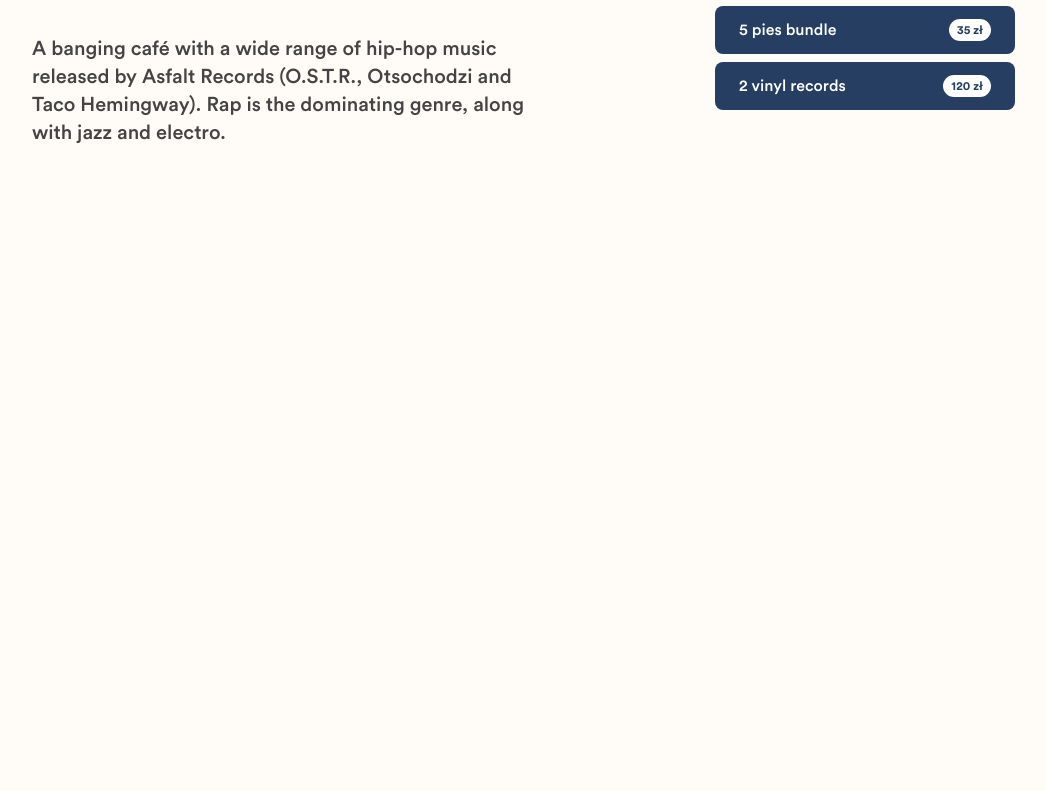
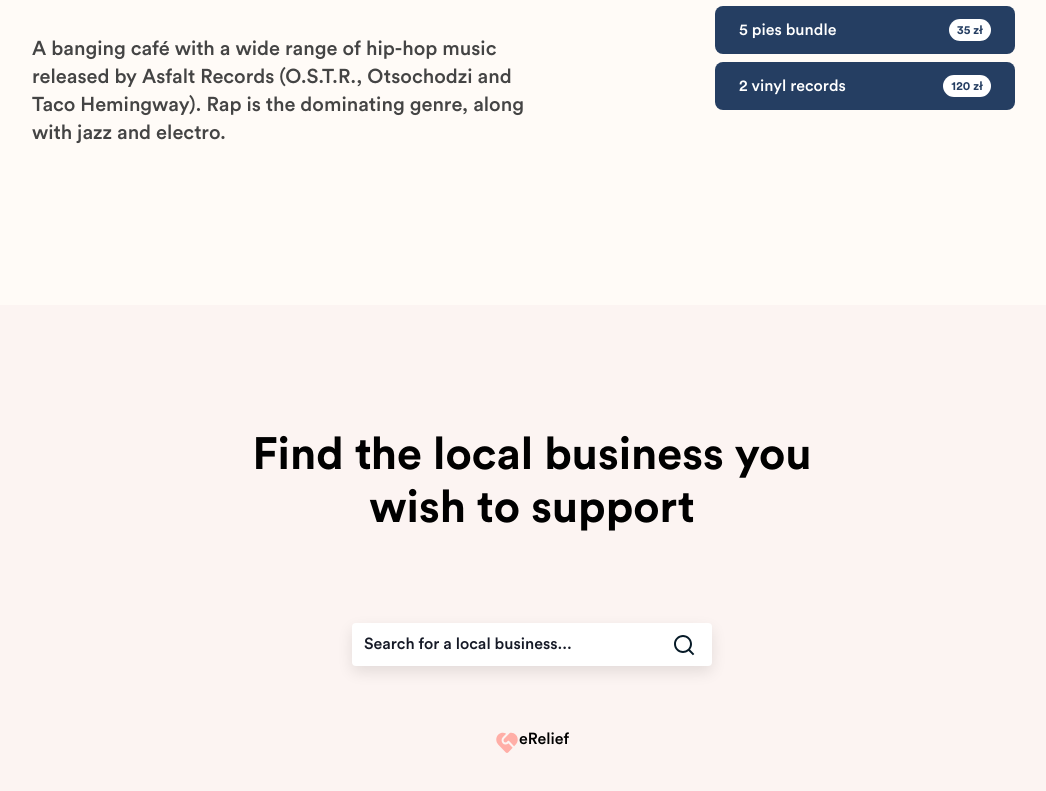
Before and after one commit to wojtekwtf/entrepreneur-relief, a Vue app: page / in a window 1280 px wide. Shown: the part 3263-4054 px from the top of the page, without its empty margins (108-1154 px from the left). Before the commit the page ends 3568 px from the top, so only its background shows below. Built offline with nearby package versions, Linux system fonts and the light colour scheme.

Commit message:
Add footer section to the landing page

```diff
--- /dev/null
+++ b/src/components/landing/Footer.vue
@@ -0,0 +1,41 @@
+<template>
+  <div class="footer-box">
+    <div class="flex column">
+      <h1 class="heading--hero">Find the local business you wish to support</h1>
+      <div class="footer-box__search hero-input flex column align-center justify-center">
+        <div class="input-wrapper">
+          <input placeholder="Search for a local business..." class="input" type="text">
+          <img src="../../assets/icon-search.svg">
+        </div>
+      </div>
+      <div class="footer-box__logo flex row">
+        <img src="../../assets/logo.svg" alt=""/>
+        eRelief
+      </div>
+    </div>
+  </div>
+</template>
+
+<script>
+  export default {
+    name: 'Footer',
+  }
+</script>
+
+<style scoped lang="scss">
+  .footer-box {
+    height: 600px;
+    padding: 100px 350px;
+    background-color: color(pink-light);
+    text-align: center;
+
+    &__logo {
+      justify-content: center;
+    }
+
+    &__search {
+      padding: 64px;
+    }
+  }
+
+</style>
--- a/src/views/Landing.vue
+++ b/src/views/Landing.vue
@@ -4,6 +4,7 @@
     <Search></Search>
     <HowItWorks></HowItWorks>
     <BusinessOfTheDay></BusinessOfTheDay>
+    <Footer></Footer>
   </div>
 </template>
 
@@ -12,6 +13,7 @@
   import Search from '@/components/landing/Search.vue'
   import HowItWorks from '@/components/landing/HowItWorks.vue'
   import BusinessOfTheDay from '@/components/landing/BusinessOfTheDay.vue'
+  import Footer from '@/components/landing/Footer.vue'
 
   export default {
     name: 'Landing',
@@ -19,7 +21,8 @@
       Hero,
       Search,
       HowItWorks,
-      BusinessOfTheDay
+      BusinessOfTheDay,
+      Footer,
     }
   }
 </script>
```
